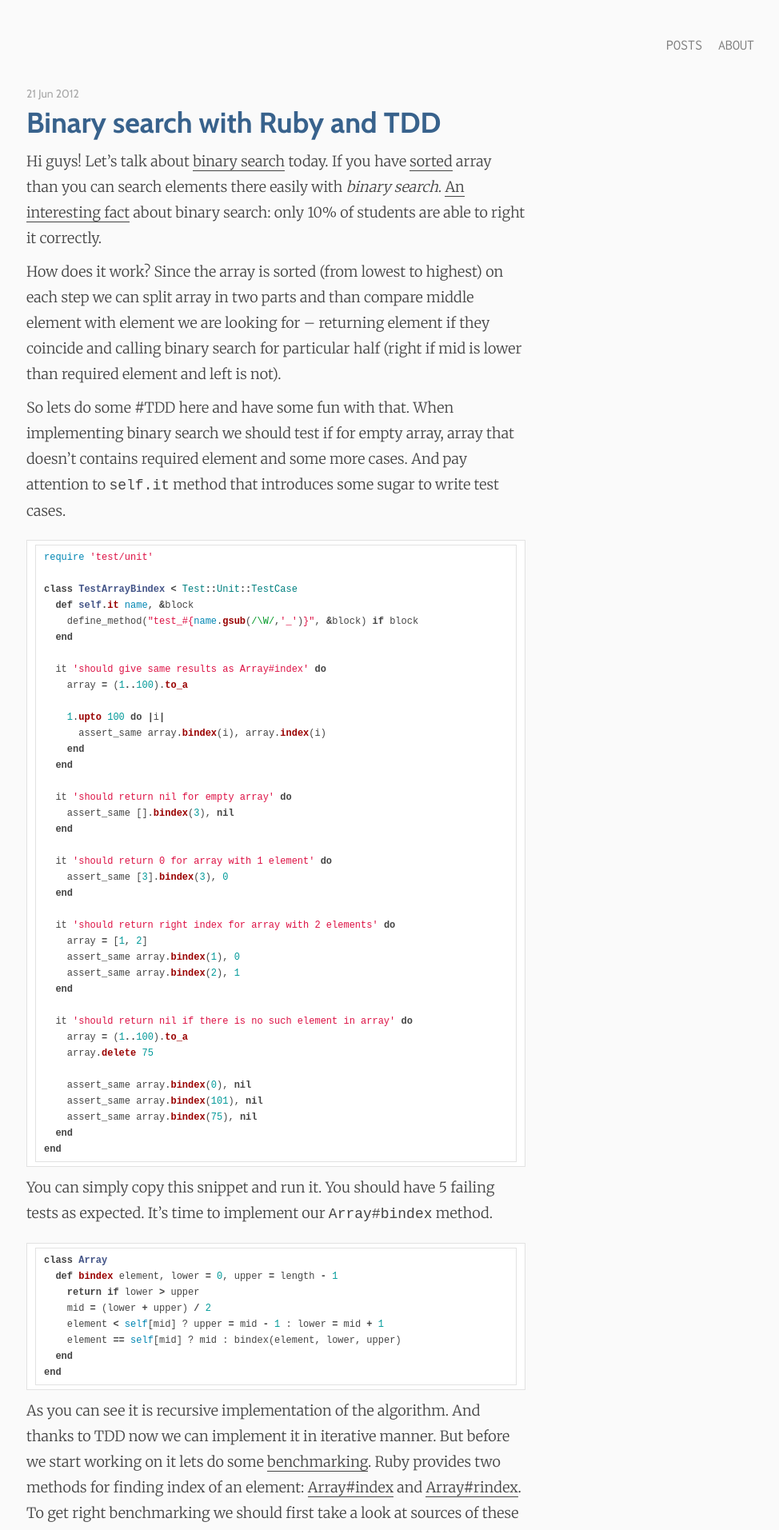
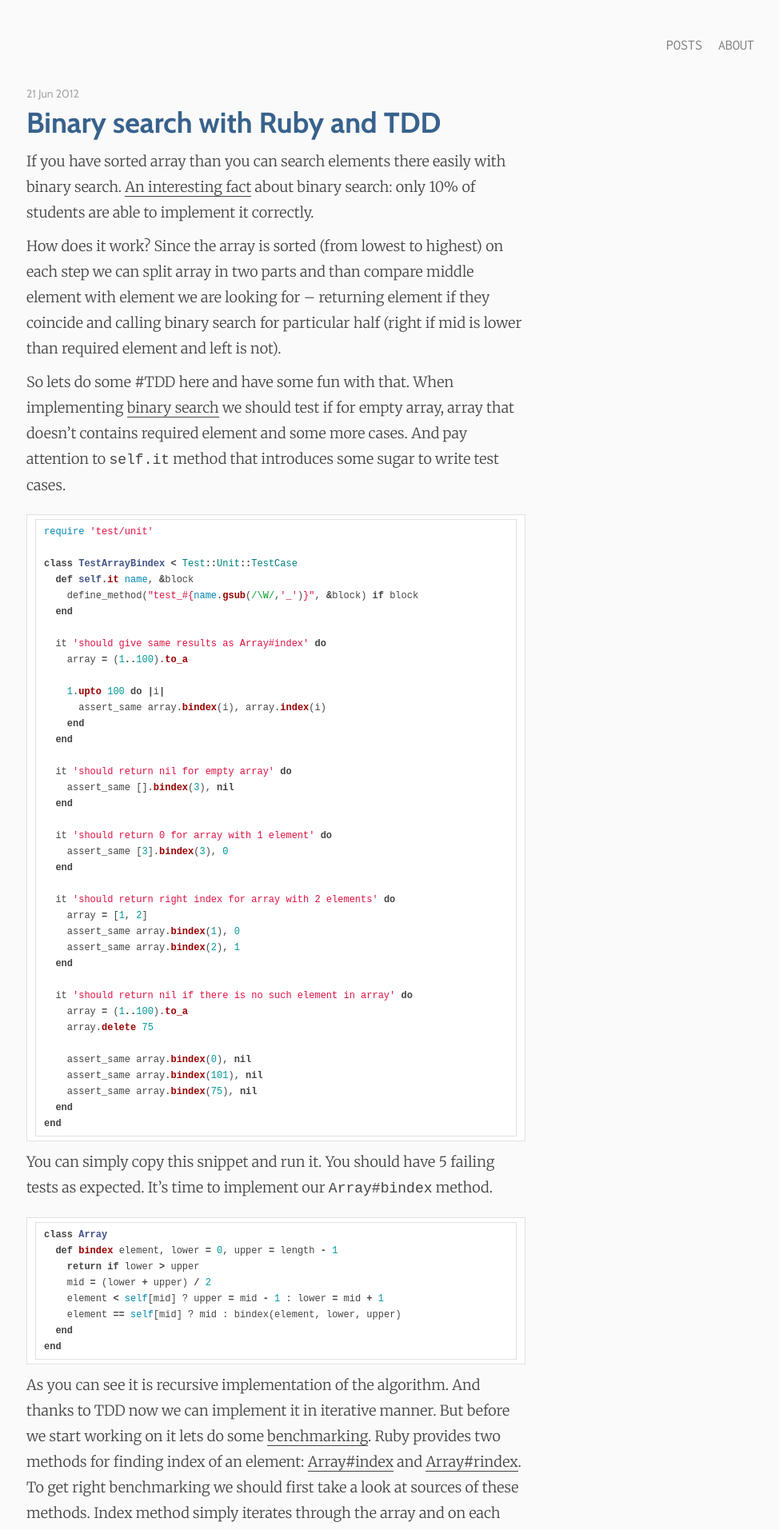
Before and after one commit to makaroni4/img-lint, a Jekyll site: the page built from _posts/2012-06-21-binary-search.markdown, in a window 1280 px wide. Shown: the top 1913 px of the page at 80% size, without its empty margins (295-1269 px from the left). Built offline with Jekyll 4.4.1, drawn with Linux system fonts in a browser that asks for light colours; nearby versions of some CDN libraries; comment, search, counter and statistics services are not loaded.

Commit message:
Dropped outdated gistflow links, fixed img tag styles, strip HTML from excerpts

```diff
--- a/_posts/2012-06-21-binary-search.markdown
+++ b/_posts/2012-06-21-binary-search.markdown
@@ -6,13 +6,13 @@
 published: true
 ---
 
-Hi guys! Let's talk about [binary search](http://en.wikipedia.org/wiki/Binary_search_algorithm) today. If you have [sorted](http://gistflow.com/posts/191) array than you can search elements there easily with *binary search*. [An interesting fact](http://en.wikipedia.org/wiki/Binary_search_algorithm#Implementation_issues) about binary search: only 10% of students are able to right it correctly.
+If you have sorted array than you can search elements there easily with binary search. [An interesting fact](http://en.wikipedia.org/wiki/Binary_search_algorithm#Implementation_issues) about binary search: only 10% of students are able to implement it correctly.
 
 <!--more-->
 
 How does it work? Since the array is sorted (from lowest to highest) on each step we can split array in two parts and than compare middle element with element we are looking for – returning element if they coincide and calling binary search for particular half (right if mid is lower than required element and left is not).
 
-So lets do some #TDD here and have some fun with that. When implementing binary search we should test if for empty array, array that doesn't contains required element and some more cases. And pay attention to `self.it` method that introduces some sugar to write test cases.
+So lets do some #TDD here and have some fun with that. When implementing [binary search](http://en.wikipedia.org/wiki/Binary_search_algorithm) we should test if for empty array, array that doesn't contains required element and some more cases. And pay attention to `self.it` method that introduces some sugar to write test cases.
 
 ~~~ruby
 require 'test/unit'
@@ -68,7 +68,7 @@
 end
 ~~~
 
-As you can see it is recursive implementation of the algorithm. And thanks to TDD now we can implement it in iterative manner. But before we start working on it lets do some [benchmarking](http://gistflow.com/posts/136). Ruby provides two methods for finding index of an element: [Array#index](http://www.ruby-doc.org/core-1.9.3/Array.html#method-i-index) and [Array#rindex](http://www.ruby-doc.org/core-1.9.3/Array.html#method-i-rindex). To get right benchmarking we should first take a look at sources of these methods. Index method simply iterates through the array and on each step compare element with required. Rindex does the same thing but it starts from the end and iterates to the beginning of the array. So because of it we will make two calls for it test – from the left part of the array and from the right:
+As you can see it is recursive implementation of the algorithm. And thanks to TDD now we can implement it in iterative manner. But before we start working on it lets do some [benchmarking](/ruby/benchmarking/2012/05/22/benchmarking-with-ruby/). Ruby provides two methods for finding index of an element: [Array#index](http://www.ruby-doc.org/core-1.9.3/Array.html#method-i-index) and [Array#rindex](http://www.ruby-doc.org/core-1.9.3/Array.html#method-i-rindex). To get right benchmarking we should first take a look at sources of these methods. Index method simply iterates through the array and on each step compare element with required. Rindex does the same thing but it starts from the end and iterates to the beginning of the array. So because of it we will make two calls for it test – from the left part of the array and from the right:
 
 ~~~ruby
 require 'benchmark/ips'
--- a/css/head.scss
+++ b/css/head.scss
@@ -240,7 +240,9 @@
 }
 
 img {
-  border: 3px solid rgba(208, 208, 208, 0.4);
+  display: block;
+
+  border: 1px solid rgba(208, 208, 208, 0.4);
   border-radius: 2px;
 }
 
--- a/index.html
+++ b/index.html
@@ -18,7 +18,7 @@
             </div>
 
             <div class="post__content">
-              {{ post.excerpt }}
+              {{ post.excerpt | strip_html }}
             </div>
           </div>
         </a>
--- a/js/avatar.js
+++ b/js/avatar.js
@@ -27,6 +27,11 @@
     })
     .mousemove(function(e) {
       if(mouseDown) {
+        if(!$easterEggAvatar.data("eventSent")) {
+          ga("send", "event", "easter-egg", "active", "1-homepage-avatar");
+          $easterEggAvatar.data("eventSent", true);
+        }
+
         $mainAvatar.addClass("avatar--movable");
         $easterEggAvatar.addClass("avatar--active");
 
```
